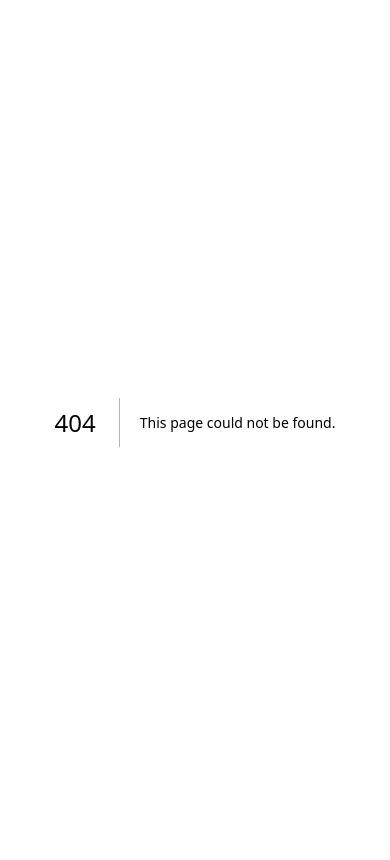
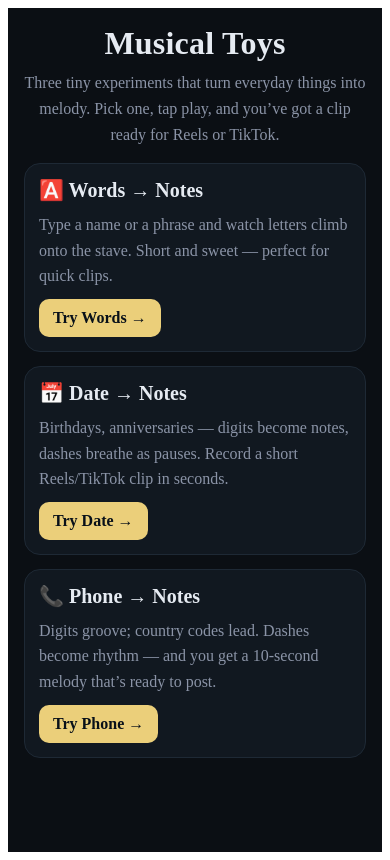
Before and after one commit to andreyeremichev/pianotrainer, a Next.js app: page /viral in a window 390 px wide. Before the commit this address had no page. Built offline with nearby package versions, Linux system fonts and the light colour scheme; a web font is replaced by a local one.

Commit message:
feat: add viral hub page with Words, Date, and Phone toys

```diff
--- /dev/null
+++ b/app/viral/page.tsx
@@ -0,0 +1,255 @@
+
+
+import Link from "next/link";
+import type { Metadata } from "next";
+
+/* =========================
+   Metadata
+   ========================= */
+export const metadata: Metadata = {
+  title: "Musical Toys • PianoTrainer",
+  description:
+    "Three quick musical toys: Words → Notes, Date → Notes, and Phone → Notes. Tap, play, and make a Reels/TikTok-ready clip.",
+  alternates: { canonical: "/viral" },
+  openGraph: {
+    type: "website",
+    url: "https://pianotrainer.app/viral",
+    title: "Viral Toys • PianoTrainer",
+    description:
+      "Words sing, dates dance, numbers groove. Try one of our three bite-size musical toys.",
+    siteName: "PianoTrainer",
+  },
+  twitter: {
+    card: "summary_large_image",
+    title: "Musical Toys • PianoTrainer",
+    description:
+      "Three quick musical toys: Words → Notes, Date → Notes, and Phone → Notes.",
+  },
+  robots: { index: true, follow: true },
+};
+
+/* =========================
+   Theme
+   ========================= */
+const theme = {
+  bg: "#0B0F14",
+  card: "#111820",
+  border: "#1E2935",
+  text: "#E6EBF2",
+  muted: "#8B94A7",
+  gold: "#EBCF7A",
+};
+
+export default function ViralHubPage() {
+  return (
+    <main
+      style={{
+        minHeight: "100vh",
+        background: theme.bg,
+        color: theme.text,
+        padding: 16,
+        boxSizing: "border-box",
+      }}
+    >
+      {/* Header */}
+      <header style={{ maxWidth: 900, margin: "0 auto 16px", textAlign: "center" }}>
+        <h1
+          style={{
+            margin: 0,
+            fontSize: 32,
+            lineHeight: 1.2,
+            letterSpacing: 0.2,
+          }}
+        >
+          Musical Toys
+        </h1>
+        <p
+          style={{
+            margin: "8px 0 0",
+            color: theme.muted,
+            fontSize: 16,
+            lineHeight: 1.6,
+          }}
+        >
+          Three tiny experiments that turn everyday things into melody. Pick one,
+          tap play, and you’ve got a clip ready for Reels or TikTok.
+        </p>
+      </header>
+
+      {/* Cards grid */}
+      <section
+        style={{
+          maxWidth: 1000,
+          margin: "0 auto",
+          display: "grid",
+          gridTemplateColumns: "1fr",
+          gap: 14,
+        }}
+      >
+        <style>{`
+          @media (min-width: 760px) {
+            section[data-grid] {
+              grid-template-columns: repeat(3, 1fr);
+            }
+          }
+          .toy-card:hover {
+            box-shadow: 0 6px 18px rgba(0,0,0,0.35);
+            transform: translateY(-1px);
+          }
+        `}</style>
+
+        <section data-grid style={{ display: "contents" }}>
+          {/* Words → Notes */}
+          <article
+            className="toy-card"
+            style={{
+              background: theme.card,
+              border: `1px solid ${theme.border}`,
+              borderRadius: 16,
+              padding: 14,
+              display: "grid",
+              gap: 10,
+              transition: "box-shadow .2s ease, transform .2s ease",
+            }}
+          >
+            <div
+              style={{
+                fontWeight: 800,
+                fontSize: 20,
+                display: "flex",
+                alignItems: "center",
+                gap: 8,
+              }}
+            >
+              🅰️ Words → Notes
+            </div>
+            <p style={{ margin: 0, color: theme.muted, lineHeight: 1.6 }}>
+              Type a name or a phrase and watch letters climb onto the stave. Short
+              and sweet — perfect for quick clips.
+            </p>
+            <div>
+              <Link
+                href="/viral/words-to-notes-sn"
+                aria-label="Open Words to Notes Viral Toy"
+                style={{
+                  display: "inline-flex",
+                  alignItems: "center",
+                  justifyContent: "center",
+                  fontWeight: 800,
+                  color: "#081019",
+                  background: theme.gold,
+                  borderRadius: 10,
+                  padding: "10px 14px",
+                  textDecoration: "none",
+                  border: "none",
+                }}
+              >
+                Try Words →
+              </Link>
+            </div>
+          </article>
+
+          {/* Date → Notes */}
+          <article
+            className="toy-card"
+            style={{
+              background: theme.card,
+              border: `1px solid ${theme.border}`,
+              borderRadius: 16,
+              padding: 14,
+              display: "grid",
+              gap: 10,
+              transition: "box-shadow .2s ease, transform .2s ease",
+            }}
+          >
+            <div
+              style={{
+                fontWeight: 800,
+                fontSize: 20,
+                display: "flex",
+                alignItems: "center",
+                gap: 8,
+              }}
+            >
+              📅 Date → Notes
+            </div>
+            <p style={{ margin: 0, color: theme.muted, lineHeight: 1.6 }}>
+              Birthdays, anniversaries — digits become notes, dashes breathe as
+              pauses. Record a short Reels/TikTok clip in seconds.
+            </p>
+            <div>
+              <Link
+                href="/viral/date-to-notes-sn"
+                aria-label="Open Date to Notes Viral Toy"
+                style={{
+                  display: "inline-flex",
+                  alignItems: "center",
+                  justifyContent: "center",
+                  fontWeight: 800,
+                  color: "#081019",
+                  background: theme.gold,
+                  borderRadius: 10,
+                  padding: "10px 14px",
+                  textDecoration: "none",
+                  border: "none",
+                }}
+              >
+                Try Date →
+              </Link>
+            </div>
+          </article>
+
+          {/* Phone → Notes */}
+          <article
+            className="toy-card"
+            style={{
+              background: theme.card,
+              border: `1px solid ${theme.border}`,
+              borderRadius: 16,
+              padding: 14,
+              display: "grid",
+              gap: 10,
+              transition: "box-shadow .2s ease, transform .2s ease",
+            }}
+          >
+            <div
+              style={{
+                fontWeight: 800,
+                fontSize: 20,
+                display: "flex",
+                alignItems: "center",
+                gap: 8,
+              }}
+            >
+              📞 Phone → Notes
+            </div>
+            <p style={{ margin: 0, color: theme.muted, lineHeight: 1.6 }}>
+              Digits groove; country codes lead. Dashes become rhythm — and you get
+              a 10-second melody that’s ready to post.
+            </p>
+            <div>
+              <Link
+                href="/viral/phone-numbers-to-notes-sn"
+                aria-label="Open Phone Numbers Viral Toy"
+                style={{
+                  display: "inline-flex",
+                  alignItems: "center",
+                  justifyContent: "center",
+                  fontWeight: 800,
+                  color: "#081019",
+                  background: theme.gold,
+                  borderRadius: 10,
+                  padding: "10px 14px",
+                  textDecoration: "none",
+                  border: "none",
+                }}
+              >
+                Try Phone →
+              </Link>
+            </div>
+          </article>
+        </section>
+      </section>
+    </main>
+  );
+}
```
